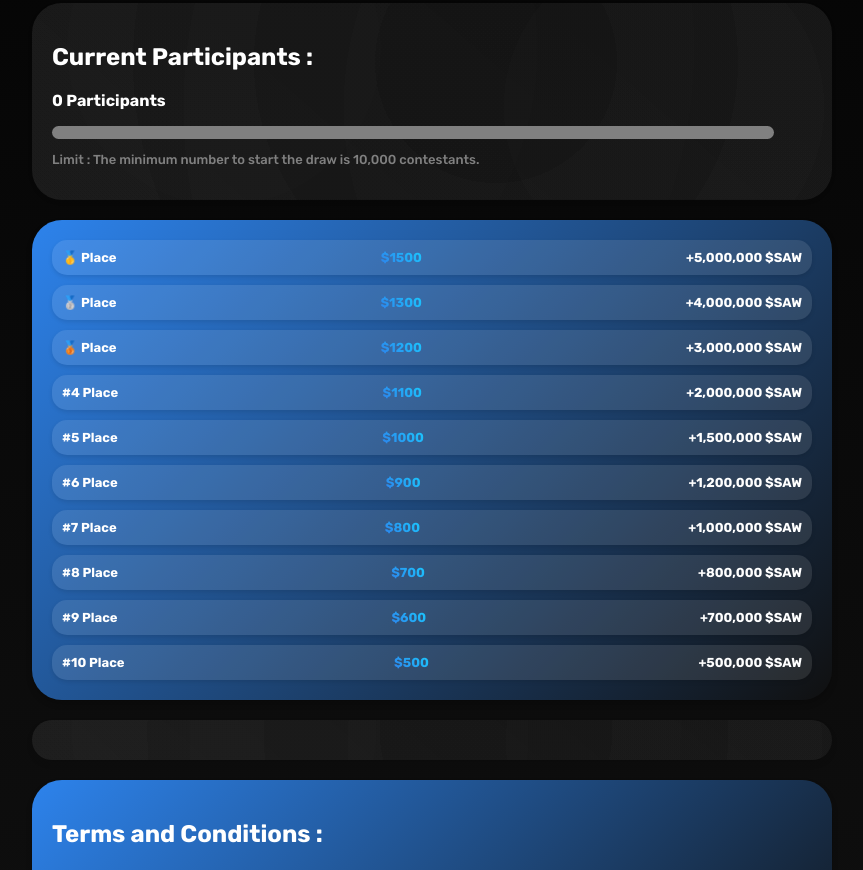
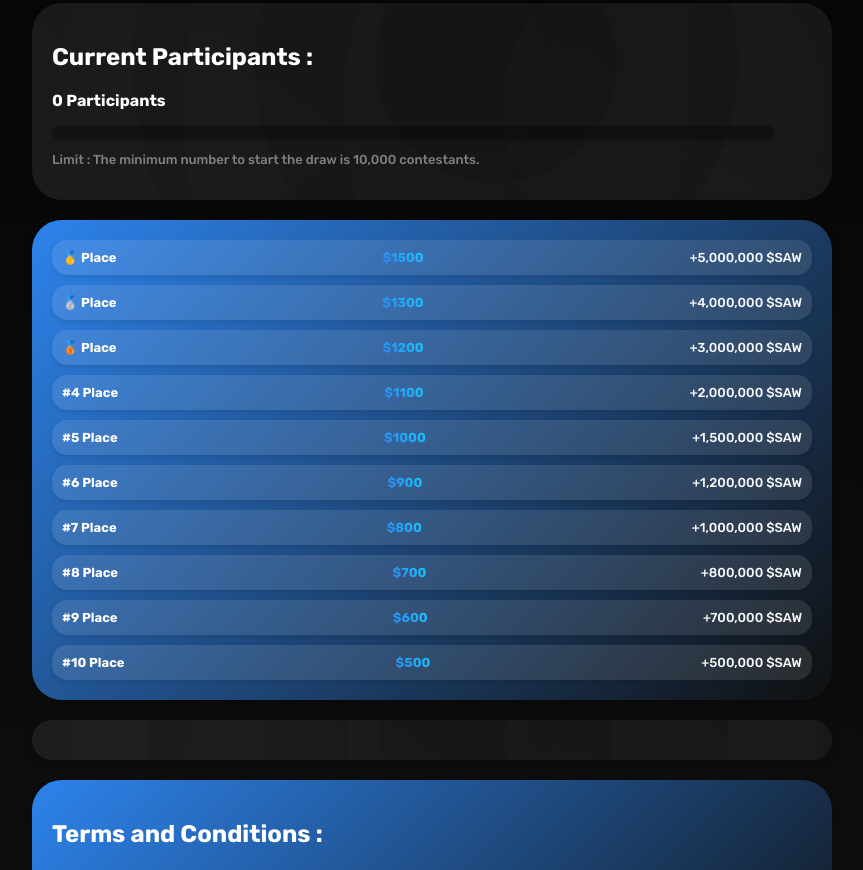
Before and after one commit to SAW-COIN/competition, a plain HTML site: page index.html in a window 1280 px wide. Shown: the part 717-1587 px from the top of the page, without its empty margins (208-1071 px from the left). Drawn offline with nearby package versions, Linux system fonts and the light colour scheme; a script that the page names is missing.

Commit message:
Update style.css

```diff
--- a/style.css
+++ b/style.css
@@ -210,7 +210,9 @@ body {
 .progress-bar {
     width: 95%;
     height: 13px;
-    background-color: #808080;
+    box-shadow: 0 4px 6px rgba(0, 0, 0, 0.1);
+    background-color: rgba(0, 0, 0, 0.3);
+    backdrop-filter: blur(5px);
     border-radius: 35px;
     overflow: hidden;
     margin: 10px 0;
@@ -601,3 +603,9 @@ body {
         opacity: 1;
     }
   }
+
+.saw-reward {
+    font-weight: 500;
+    font-size: 13px;
+    color: #F7F9FB;
+}
```
